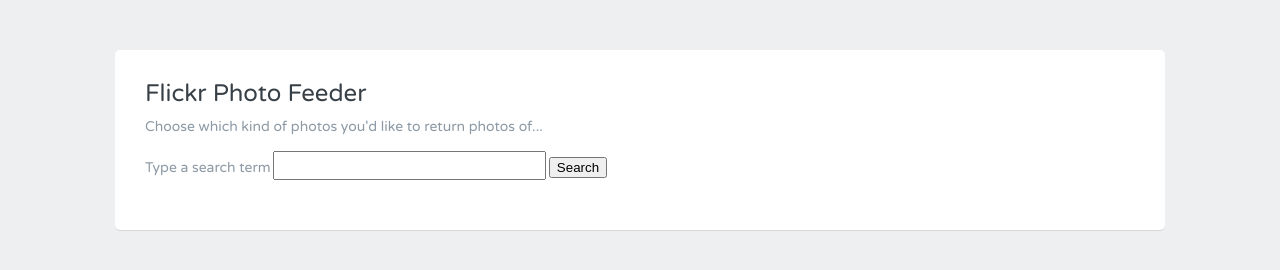
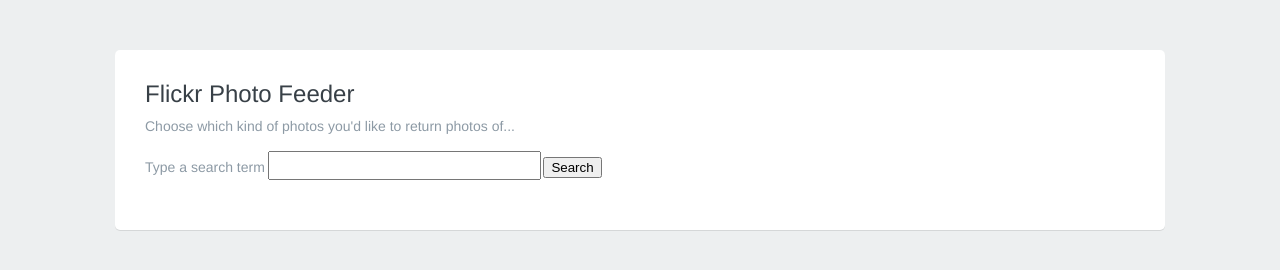
Before and after one commit to vasyarogov84/Flickr-Photo-Feeder, a plain HTML site: page index.html in a window 1280 px wide. Drawn offline with Linux system fonts and the light colour scheme.

Commit message:
Update index.html

```diff
--- a/index.html
+++ b/index.html
@@ -3,7 +3,6 @@
 <head>
   <meta charset="utf-8">
   <title>AJAX Flickr Photo Feeder</title>
-  <link href='http://fonts.googleapis.com/css?family=Varela+Round' rel='stylesheet' type='text/css'>
   <link rel="stylesheet" href="css/styles.css">
   <script src="js/jquery-3.1.1.min.js"></script>
   <script src="js/scripts.js"></script>
```
